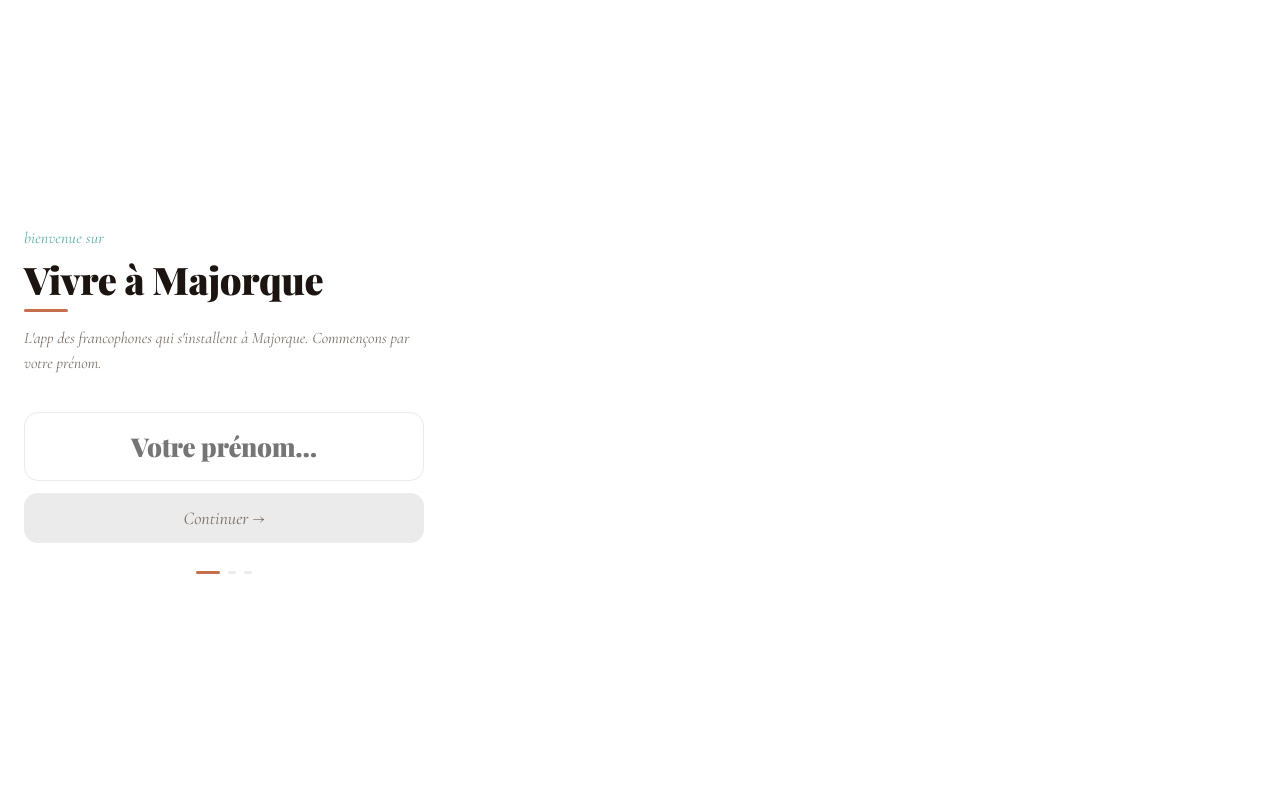
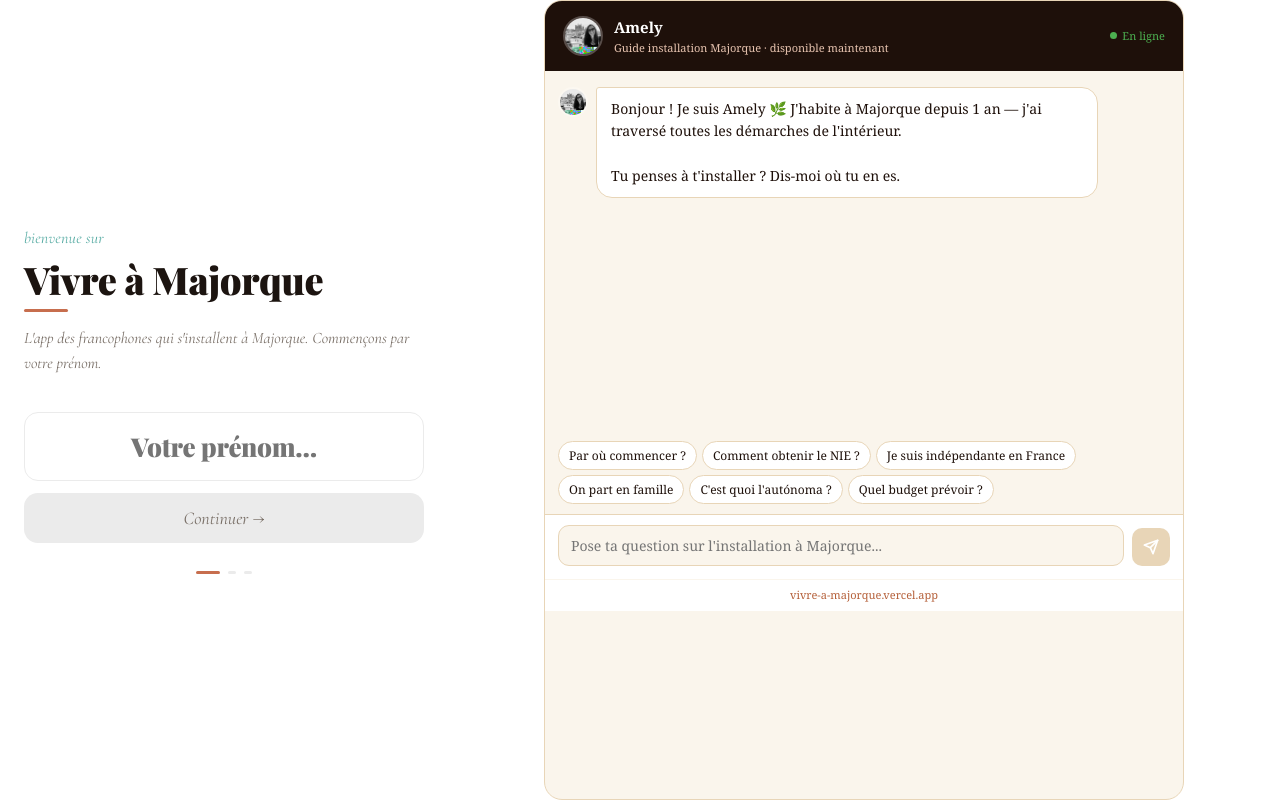
Before and after one commit to Vivreamajorque/vivre-a-majorque, a React (Vite) app: page /onboarding in a window 1280 px wide. Built offline with nearby package versions, Linux system fonts and the light colour scheme; a web font is replaced by a local one.

Commit message:
Update App.jsx

```diff
--- a/src/App.jsx
+++ b/src/App.jsx
@@ -34,6 +34,7 @@ import MerciVisio from './pages/MerciVisio'
 import FamilleInstallation from './pages/FamilleInstallation'
 import RetraiteSimulator from './pages/RetraiteSimulator'
 import Premium from './pages/Premium'
+import AmelyIA from './components/AmelyIA'
 import Sidebar from './components/Sidebar'
 import AmelyIAFloat from './components/AmelyIAFloat'
 
@@ -96,9 +97,12 @@ export default function App() {
   }
 
   return (
-    <Routes>
+    <>
+      <Routes>
       <Route path="onboarding" element={profileId ? <Navigate to="/app" replace /> : <Onboarding />} />
       <Route path="*" element={profileId ? <AppShell /> : <Navigate to="/onboarding" replace />} />
     </Routes>
+      <AmelyIA />
+    </>
   )
 }
```
